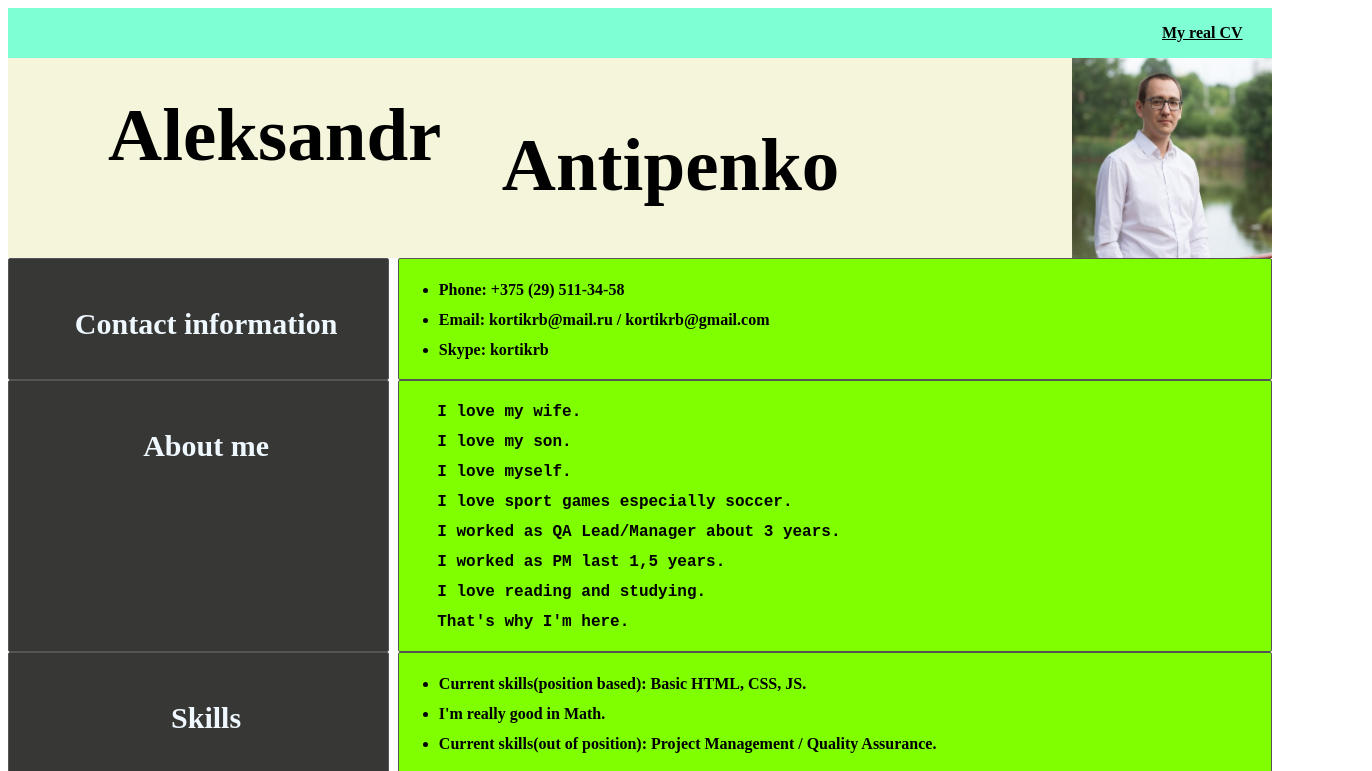
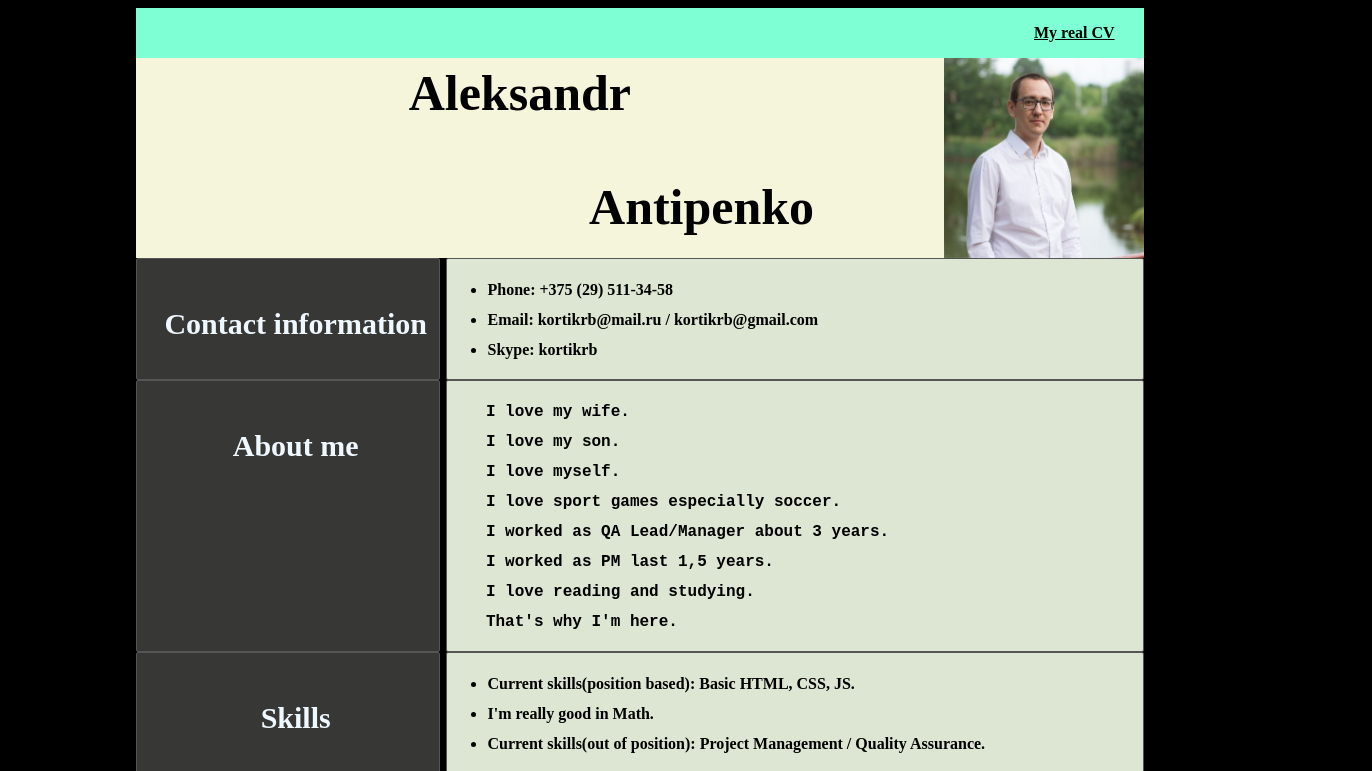
Before and after one commit to AAntipenko/rsschool-cv, a plain HTML site: page index.html in a window 1280 px wide. Shown: the top 771 px of the page, 1372 px wide, since content can reach past the window. Drawn offline with Linux system fonts and the light colour scheme.

Commit message:
fix: update css after validator

```diff
--- a/index.html
+++ b/index.html
@@ -1,34 +1,36 @@
+<!DOCTYPE html>
 <html class="cv" lang="en">
+
 <head>
     <meta charset="UTF-8">
     <meta name="viewport" content="width=device-width, initial-scale=1.0">
     <title>Aleksandr Antipenko CV</title>
     <link rel="stylesheet" href="style.css">
 </head>
+
 <body class="page-body">
     <header>
         <nav class="header__boby">
             <div class="header__div">
-                    <a href="https://docs.google.com/document/d/18m3HvV5o9Y6lwrNItja6qJBjqdGPKbn6bADLCytYlvQ" target="_blank">My real CV</a>
+                <a href="https://docs.google.com/document/d/18m3HvV5o9Y6lwrNItja6qJBjqdGPKbn6bADLCytYlvQ"
+                    target="_blank">My real CV</a>
             </div>
         </nav>
     </header>
     <main>
         <div class="photo__name__div">
-                <section class="name__section">
-                    <h1>Aleksandr
-                        <br>
-                        &nbsp;&nbsp;&nbsp;&nbsp;&nbsp;&nbsp;&nbsp;&nbsp;&nbsp;&nbsp;&nbsp;&nbsp;&nbsp;&nbsp;&nbsp;&nbsp;&nbsp;&nbsp;&nbsp;&nbsp;&nbsp;Antipenko
-                    </h1>
-                </section>
-                <section class="photo__section">
-                    <img src="img\photo.png" alt="Antipenko" width="200px" height="200px">
-                </section>
+            <div class="name__section">
+                <h1 class="name__section_first">Aleksandr</h1>
+                <p class="name__section_last">Antipenko</p>
+            </div>
+            <div class="photo__section">
+                <img src="img/photo.png" alt="Antipenko" width="200" height="200">
+            </div>
         </div>
         <div class="about__me__div">
             <div class="line__line">
                 <div class="topics_div">
-                        <p  class="text">Contact information</p>
+                    <p class="text">Contact information</p>
                 </div>
                 <div class="info_div">
                     <ul>
@@ -36,14 +38,13 @@
                         <li>Email: kortikrb@mail.ru / kortikrb@gmail.com</li>
                         <li>Skype: kortikrb</li>
                     </ul>
-                        <p  class="text">Email:kortikrb@gmail.com &nbsp;&nbsp;&nbsp; Phone:375(29)5113458</p>
                 </div>
             </div>
             <div class="line__line"></div>
-                    <div class="topics_div" style="height: 270;">
-                        <p  class="text">About me</p>
+            <div class="topics_div" style="height: 270px;">
+                <p class="text">About me</p>
             </div>
-                    <div class="info_div" style="height: 270;">
+            <div class="info_div" style="height: 270px;">
                 <pre>
     I love my wife.
     I love my son.
@@ -69,12 +70,12 @@
             </div>
         </div>
         <div class="line__line">
-                    <div class="topics_div" style="height: 200;">
+            <div class="topics_div" style="height: 200px;">
                 <p class="text">Code Examples</p>
             </div>
-                    <div class="info_div" style="height: 200;">
-                        <div class="code_div" style="height:190;">
-                            <code style="color: #1a73e8;"data-language="css">
+            <div class="info_div" style="height: 200px;">
+                <div class="code_div" style="height:190px;">
+                    <code style="color: #1a73e8;" data-language="css">
                                 .header__boby a { <br>
                                     &nbsp;&nbsp;padding: 14px 10px;<br>
                                     &nbsp;&nbsp;line-height: 50px;<br>
@@ -83,7 +84,7 @@
                             </code>
                 </div>
                 <div class="icode_div">
-                            <code style="color: #1a73e8;"data-language="css">
+                    <code style="color: #1a73e8;" data-language="css">
                                 class Point {<br>
                                     int x, y;<br>
                                     void init(int x, int y) {<br>
@@ -130,10 +131,10 @@
                 </ul>
             </div>
         </div>
-            </div>
     </main>
     <footer class="page-footer">
         <p>RS school: 2022-2023</p>
     </footer>
 </body>
+
 </html>
--- a/style.css
+++ b/style.css
@@ -1,12 +1,13 @@
   .cv {
     height: 100%;
-    margin: 0;
+    margin: auto;
     padding: 0;
     font-size: 16px;
     line-height: 30px;
     font-weight: 600;
     color: black;
-    min-width: 1150px;
+    width: 80%;
+    background-color: black;
   }
 
   /* Header */
@@ -35,15 +36,25 @@
     background-color: beige;
     display: inline-flex;
   }
+
   .name__section {
-    float:left;
-    width: 750px;
-    height: 200;
-    margin-top: 0;
-    margin-left: 100;
-    margin-bottom: 0;
-    margin-right: 0;
-    font-size: 50;
+    display: flex;
+    justify-content: center;
+    flex-direction: column;
+    align-items: center;
+    width: 100%;
+  }
+
+  .name__section_first {
+    margin-right: 5%;
+  }
+  .name__section_first,
+  .name__section_last {
+    font-size: 50px;
+  }
+
+  .name__section_last {
+    margin-left: 40%;
   }
   .photo__section {
     float:right;
@@ -51,9 +62,9 @@
     margin-left: auto;
   }
   .about__me__div {
-    margin-left: 50;
-    margin-right: 50;
-    margin-top: 50;
+    margin-left: 50px;
+    margin-right: 50px;
+    margin-top: 50px;
     border: 1px;
 
     display: inline;
@@ -63,8 +74,8 @@
   }
   .topics_div {
     width: 30%;
-    font-size: 30;
-    height: 120;
+    font-size: 30px;
+    height: 120px;
     float: left;
     border: 1px solid #555;
     border-radius: 2px;
@@ -74,11 +85,11 @@
   }
   .info_div{
     width: 69%;
-    height: 120;
+    height: 120px;
     float: right;
     border: 1px solid #555;
     border-radius: 2px;
-    background-color: chartreuse;
+    background-color: rgb(220, 230, 210);
 
   }
   .text {
@@ -92,10 +103,11 @@
     border: none;
     padding-left: 20px;
   }
+
   .page-footer {
-    display:block;
-    flex-wrap: wrap;
-    flex-direction: column;
-    color: black;
-    padding-left: 50%;
+    height: 50px;
   }
+
+  .page-footer p {
+    text-align: center;
+  }
```
Lines whose indentation alone changed are shown as unchanged.
